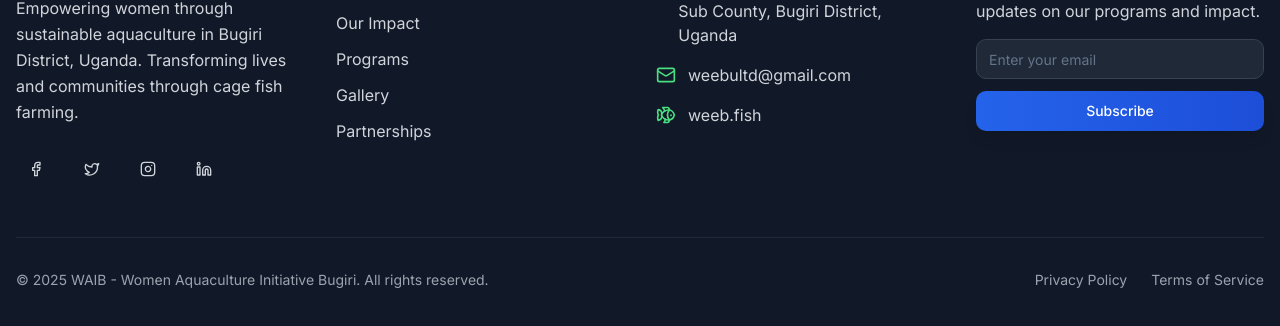
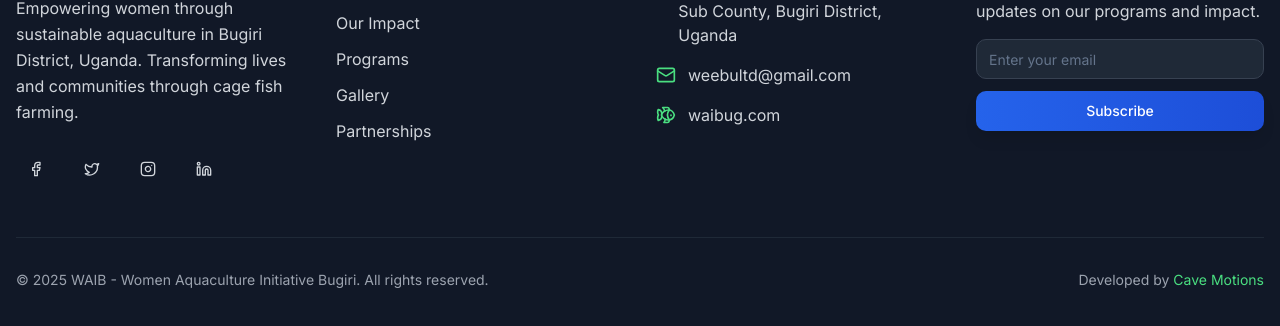
Before and after one commit to Humpyt/waib, a Next.js app: page / in a window 1280 px wide. Shown: the part 5400-5726 px from the top of the page. Built offline with nearby package versions, Linux system fonts and the light colour scheme; a web font is replaced by a local one.

Commit message:
Update footer: change weeb.fish to waibug.com and add Cave Motions credit

```diff
--- a/components/footer.tsx
+++ b/components/footer.tsx
@@ -90,7 +90,7 @@ export default function Footer() {
               </li>
               <li className="flex items-center space-x-3">
                 <Fish className="h-5 w-5 text-green-400" />
-                <span className="text-gray-300">weeb.fish</span>
+                <span className="text-gray-300">waibug.com</span>
               </li>
             </ul>
           </div>
@@ -116,12 +116,17 @@ export default function Footer() {
               © {new Date().getFullYear()} WAIB - Women Aquaculture Initiative Bugiri. All rights reserved.
             </p>
             <div className="flex space-x-6 mt-4 md:mt-0">
-              <Link href="/privacy" className="text-gray-400 hover:text-white text-sm transition-colors">
-                Privacy Policy
-              </Link>
-              <Link href="/terms" className="text-gray-400 hover:text-white text-sm transition-colors">
-                Terms of Service
-              </Link>
+              <span className="text-gray-400 text-sm">
+                Developed by{" "}
+                <Link
+                  href="https://cavemotions.com"
+                  target="_blank"
+                  rel="noopener noreferrer"
+                  className="text-green-400 hover:text-green-300 transition-colors"
+                >
+                  Cave Motions
+                </Link>
+              </span>
             </div>
           </div>
         </div>
```
Also changed, not shown: 1 other file (tests, documents, lock files or other folders).
